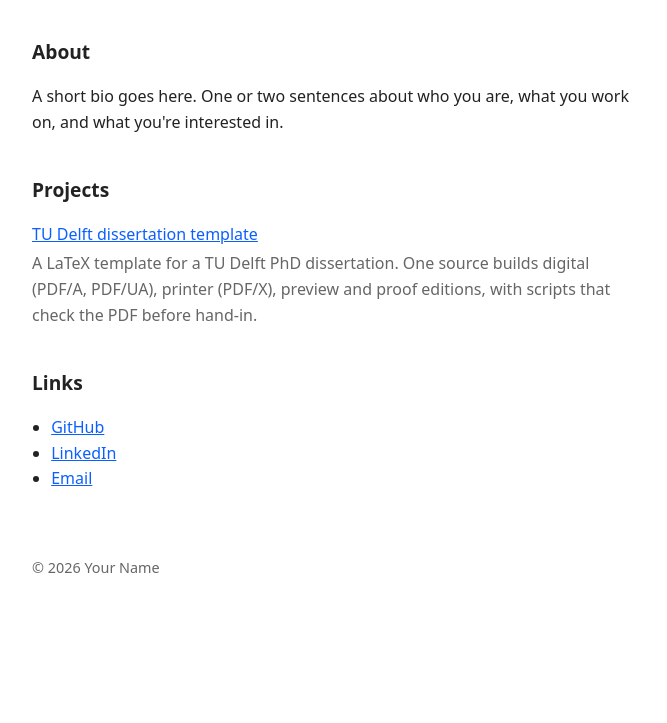
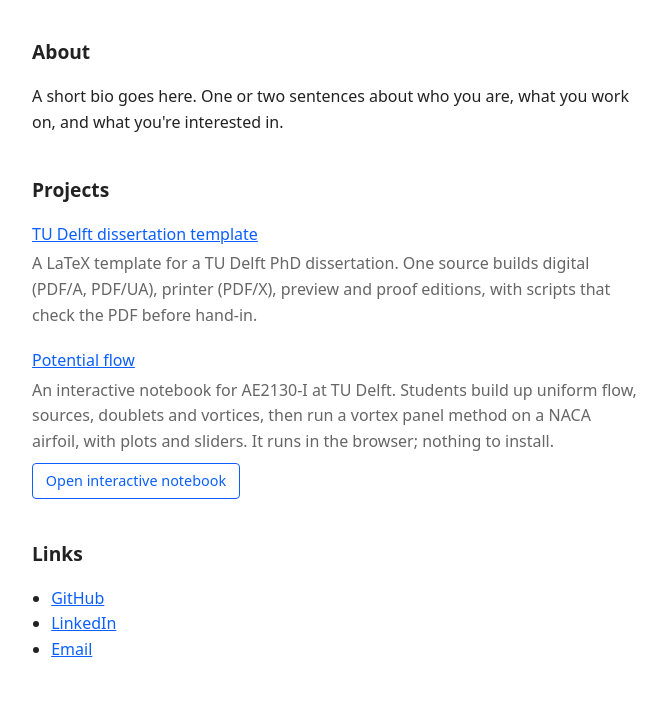
Before and after one commit to abettini99/abettini99.github.io, a plain HTML site: page index.html in a window 1280 px wide. Shown: the part 169-892 px from the top of the page, without its empty margins (304-971 px from the left). Before the commit the page ends 800 px from the top, so only its background shows below. Drawn offline with Linux system fonts and the light colour scheme.

Commit message:
Add Potential flow notebook to Projects
Co-Authored-By: Claude Opus 5.5 <noreply@anthropic.com>
Claude-Session: https://claude.ai/code/session_01QWSGpVXswBuvaEpYCQp2Px

```diff
--- a/index.html
+++ b/index.html
@@ -26,6 +26,11 @@
           <a href="https://github.com/abettini99/tudelft-dissertation-template">TU Delft dissertation template</a>
           <p>A LaTeX template for a TU Delft PhD dissertation. One source builds digital (PDF/A, PDF/UA), printer (PDF/X), preview and proof editions, with scripts that check the PDF before hand-in.</p>
         </li>
+        <li>
+          <a href="https://github.com/abettini99/potential_flow_ae_delft">Potential flow</a>
+          <p>An interactive notebook for AE2130-I at TU Delft. Students build up uniform flow, sources, doublets and vortices, then run a vortex panel method on a NACA airfoil, with plots and sliders. It runs in the browser; nothing to install.</p>
+          <a class="button" href="https://abettini99.github.io/potential_flow_ae_delft/notebooks/index.html?path=potential_flow.ipynb">Open interactive notebook</a>
+        </li>
       </ul>
     </section>
 
--- a/style.css
+++ b/style.css
@@ -51,3 +51,14 @@ footer {
 .projects { list-style: none; padding: 0; }
 .projects li { margin-bottom: 1.25rem; }
 .projects p { margin: 0.25rem 0 0; color: var(--muted); }
+
+.projects .button {
+  display: inline-block;
+  margin-top: 0.5rem;
+  padding: 0.35rem 0.8rem;
+  border: 1px solid var(--link);
+  border-radius: 4px;
+  text-decoration: none;
+  font-size: 0.9rem;
+}
+.projects .button:hover { background: var(--link); color: var(--bg); }
```
